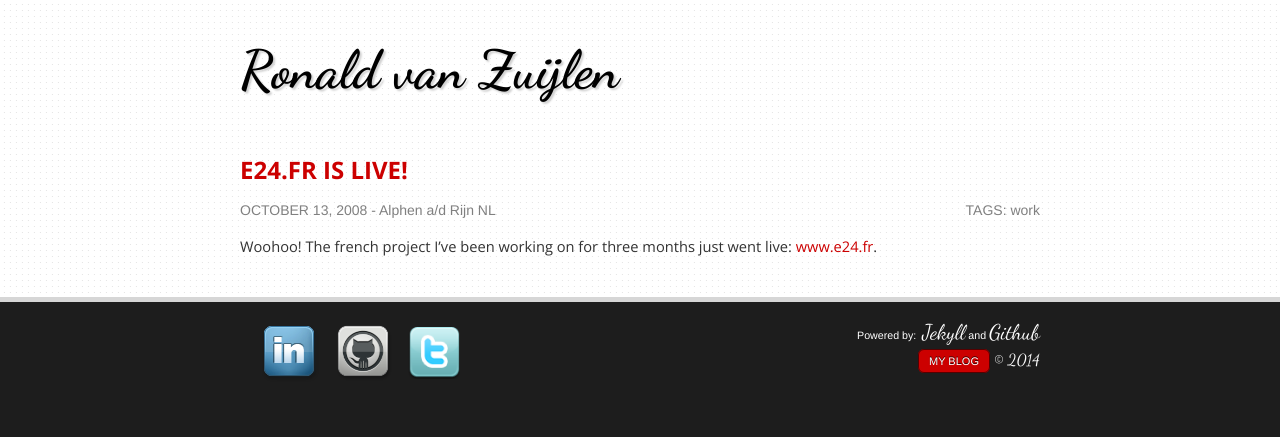
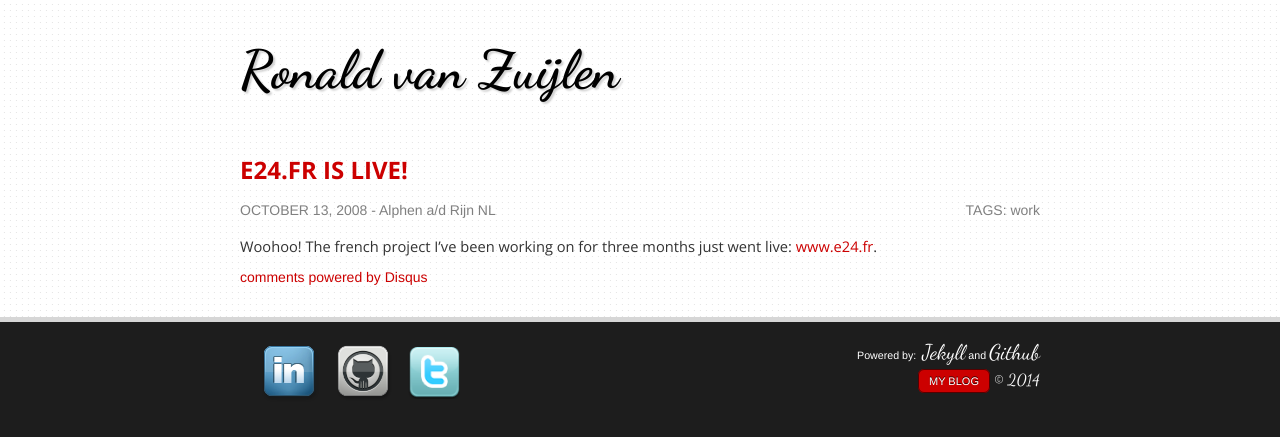
Before and after one commit to ronaldvz/ronaldvz.github.com, a Jekyll site: the page built from _posts/2008-10-13-e24fr-is-live.md, in a window 1280 px wide. Shown: the top 437 px of the page. Built offline with Jekyll 4.4.1, drawn with Linux system fonts in a browser that asks for light colours; Markdown is read by kramdown in place of the engine named in the settings; comment, search, counter and statistics services are not loaded.

Commit message:
Adding disqus comments

```diff
--- /dev/null
+++ b/_includes/comments.html
@@ -0,0 +1,13 @@
+<div id="disqus_thread"></div>
+<script type="text/javascript">
+    var disqus_shortname = 'ronaldvz';
+
+    /* * * DON'T EDIT BELOW THIS LINE * * */
+    (function() {
+        var dsq = document.createElement('script'); dsq.type = 'text/javascript'; dsq.async = true;
+        dsq.src = '//' + disqus_shortname + '.disqus.com/embed.js';
+        (document.getElementsByTagName('head')[0] || document.getElementsByTagName('body')[0]).appendChild(dsq);
+    })();
+</script>
+<noscript>Please enable JavaScript to view the <a href="http://disqus.com/?ref_noscript">comments powered by Disqus.</a></noscript>
+<a href="http://disqus.com" class="dsq-brlink">comments powered by <span class="logo-disqus">Disqus</span></a>
--- a/_layouts/post.html
+++ b/_layouts/post.html
@@ -11,7 +11,8 @@
 		<article>
 			{{ content }}
 		</article>
-	</div>
+  </div>
+  {% include comments.html %}
 </div>
 
 {% include footer.html %}
```
